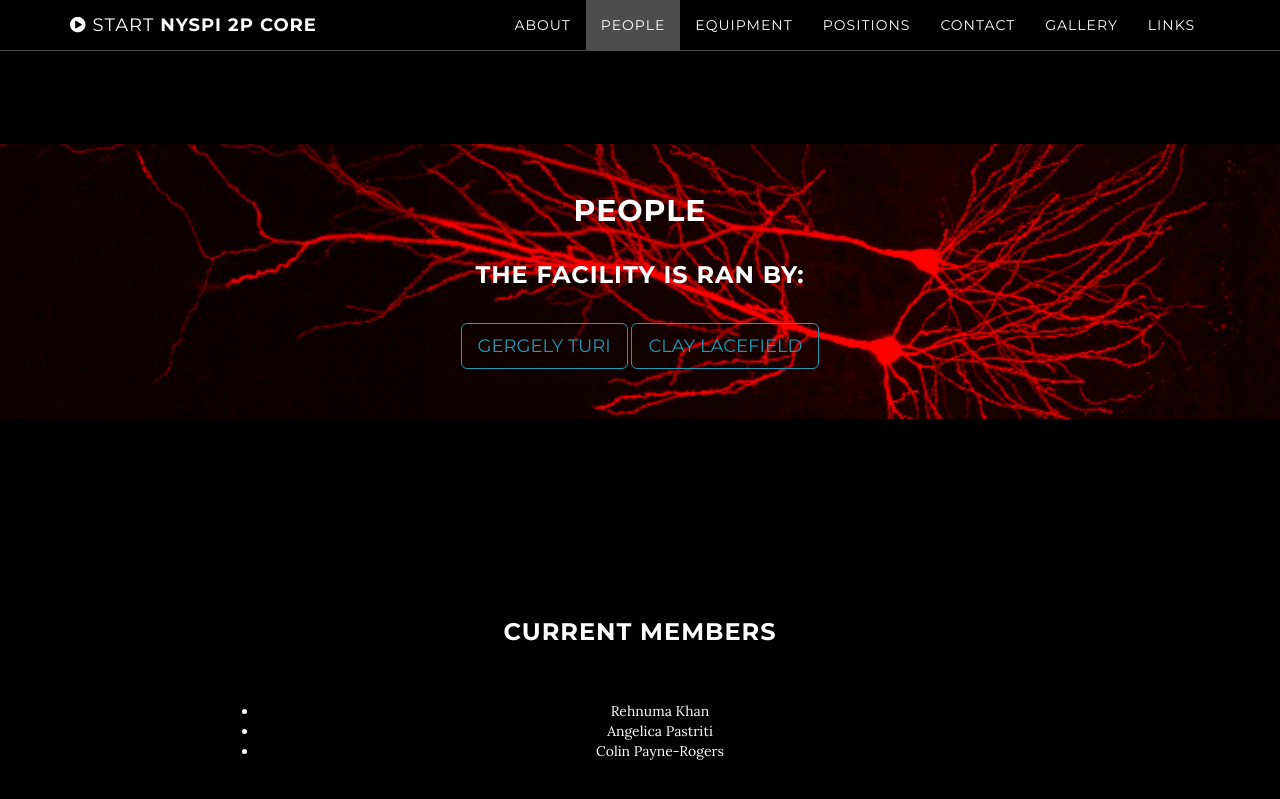
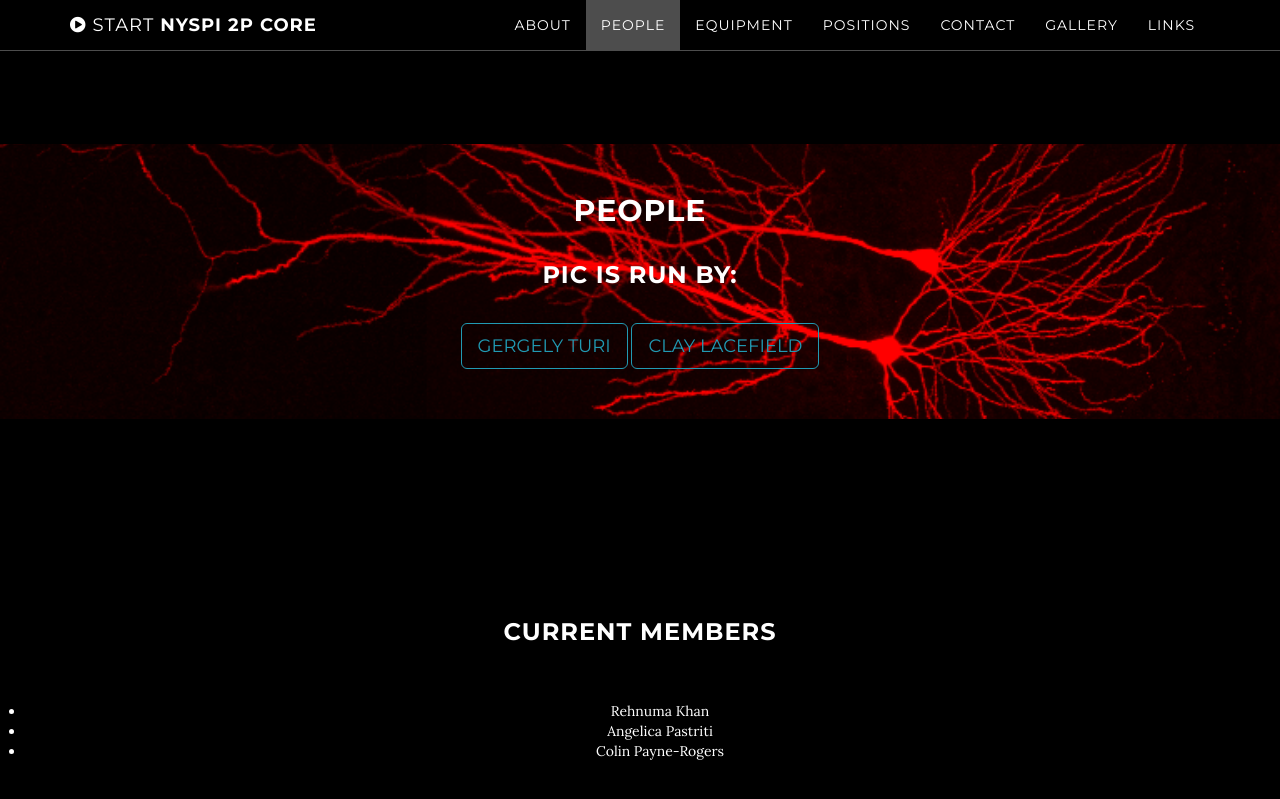
Before and after one commit to GergelyTuri/GergelyTuri.github.io, a Jekyll site: the page built from index.html, in a window 1280 px wide and 900 px high, scrolled down 1518 px. Shown: the top 799 px of the window. Built offline with Jekyll 4.4.1, drawn with Linux system fonts in a browser that asks for light colours.

Commit message:
changes in people

```diff
--- a/_includes/people.html
+++ b/_includes/people.html
@@ -4,7 +4,7 @@
             <div class="container">
                 <div class="col-lg-8 col-lg-offset-2">
                     <h2>people</h2>
-                    <h3>The facility is ran by:</h3>
+                    <h3>PIC is run by:</h3>
                     <a href="./pages/aboutGergely.html" class="btn btn-default btn-lg">Gergely Turi</a>
                     <a href="./pages/aboutClay.html" class="btn btn-default btn-lg">Clay Lacefield</a>
                     <br>
@@ -14,10 +14,8 @@
     </section>
     <section id="members" class="content-section text-center">
         <div class="row">
-            <div class="col-lg-8 col-lg-offset-2">
-                <h3>Current members</h3>
-                <br>
-                <ul><li>Rehnuma Khan</li><li>Angelica Pastriti</li><li>Colin Payne-Rogers</li></ul>
-            </div>
+            <h3>Current members</h3>
+            <br>
+            <ul><li>Rehnuma Khan</li><li>Angelica Pastriti</li><li>Colin Payne-Rogers</li></ul>
         </div>
     </section>
```
